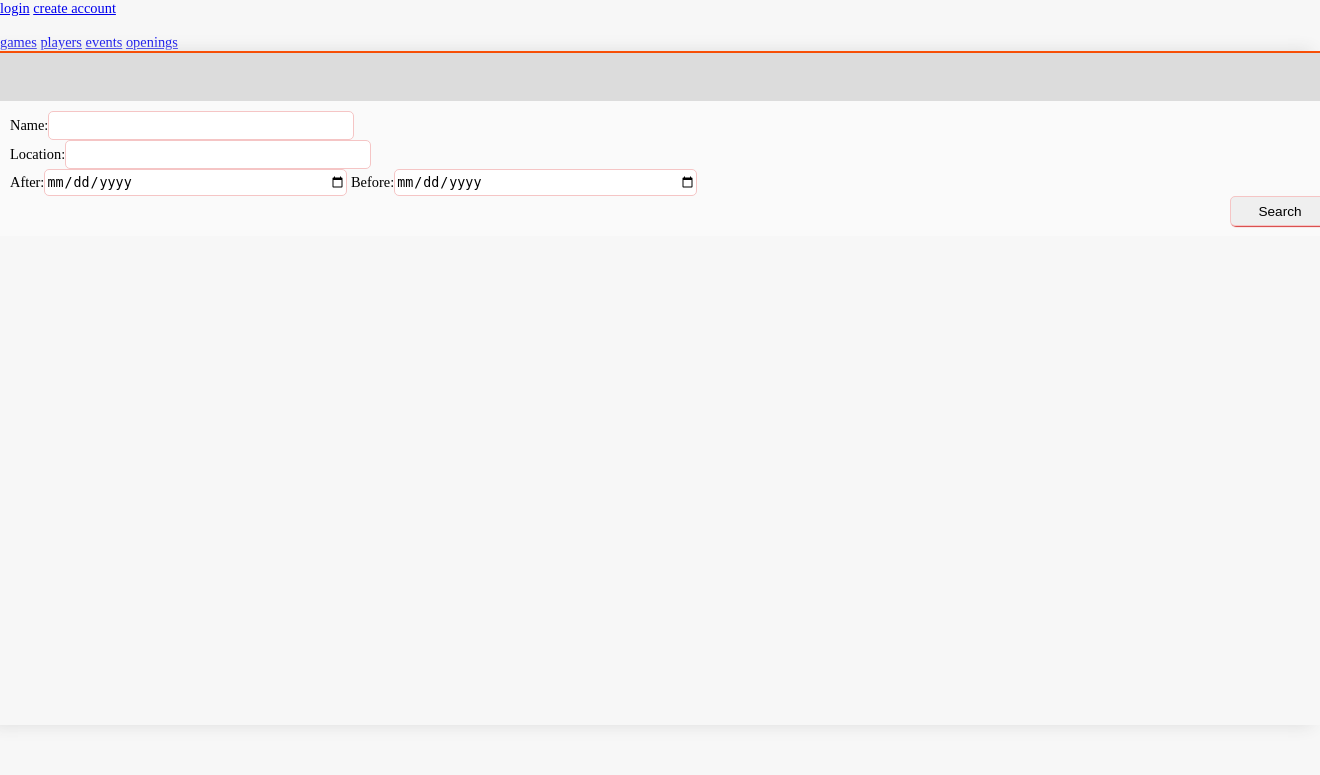
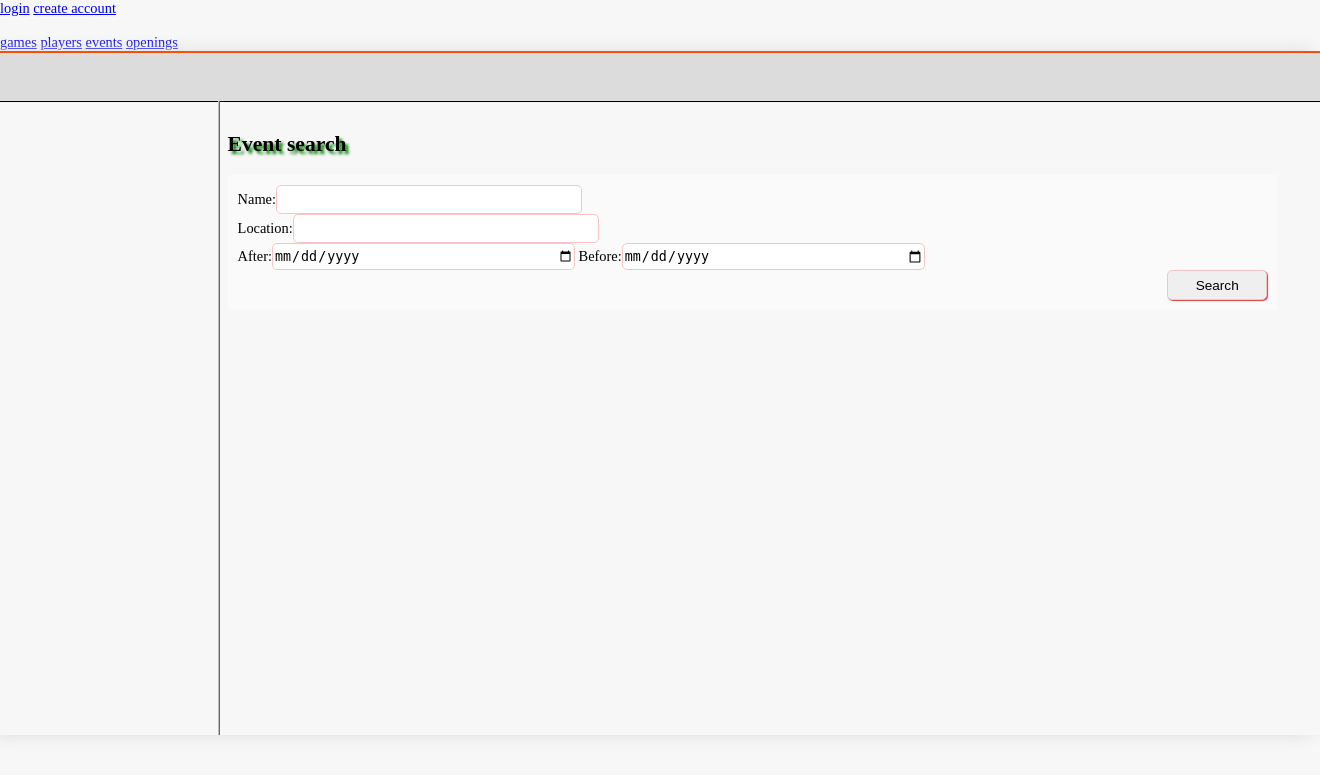
Before and after one commit to colingeniet/chess-openings-db, a Django app: page /event/search/ in a window 1320 px wide; the page is wider, and only the part inside the window is pictured. Shown: the top 775 px of that part. Run offline with Django 3.2, Linux system fonts and the light colour scheme.

Commit message:
Update event_search.html

```diff
--- a/chess_openings/chs/templates/chs/event_search.html
+++ b/chess_openings/chs/templates/chs/event_search.html
@@ -5,10 +5,15 @@
 {% block title %}search events{% endblock %}
 
 {% block content %}
+  <nav></nav>
+
+  <section>
+    <h1>Event search </h1>
     <form action="{% url 'chess:event_list' %}" method="get">
       Name:<input name="name"/><br/>
       Location:<input name="location"/><br/>
       After:<input type="date" name="after"/> Before:<input type="date" name="before"/><br/>
       <input type="submit" value="Search"/>
     </form>
+  </section>
 {% endblock %}
```
Lines whose indentation alone changed are shown as unchanged.
